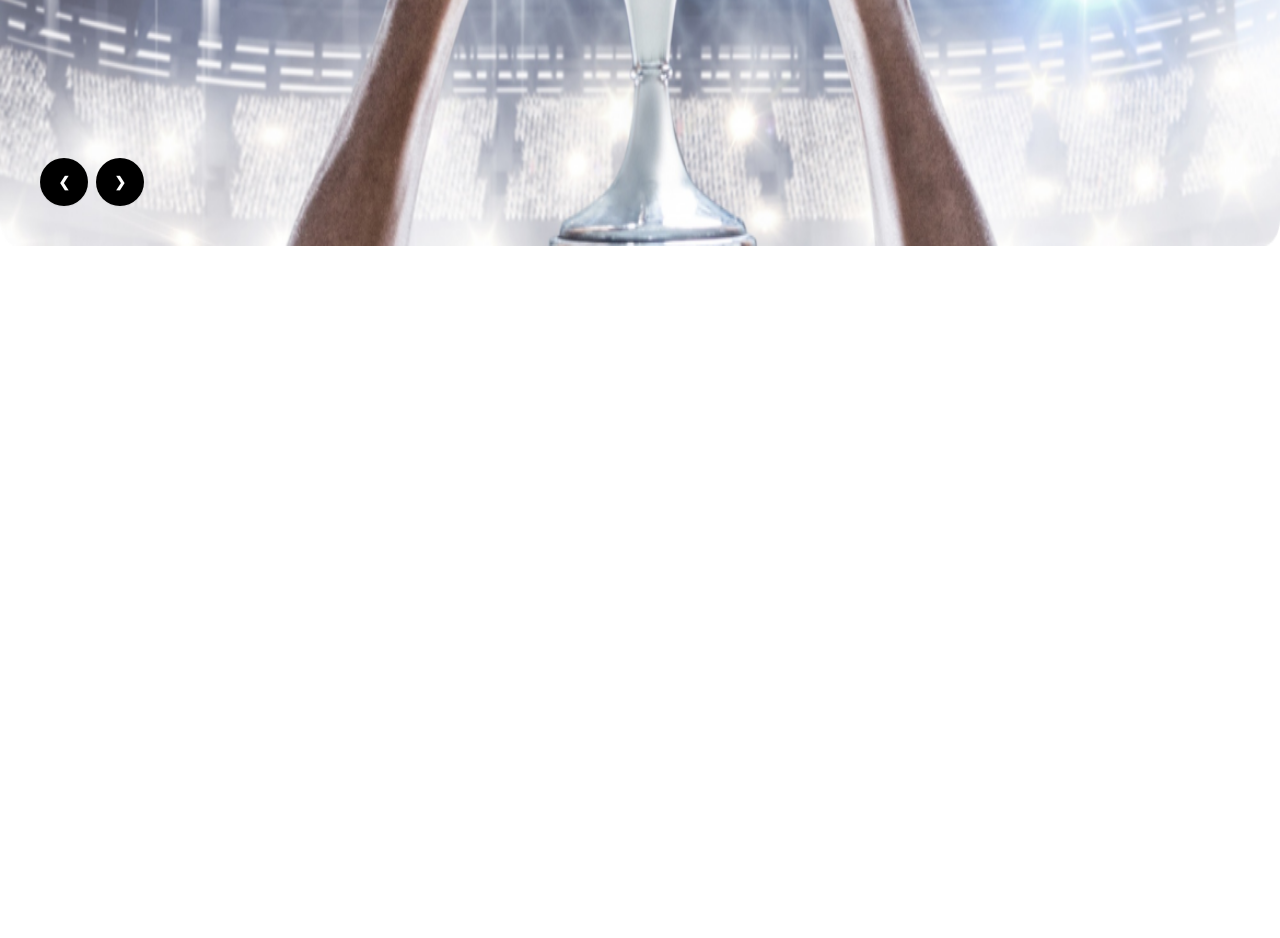
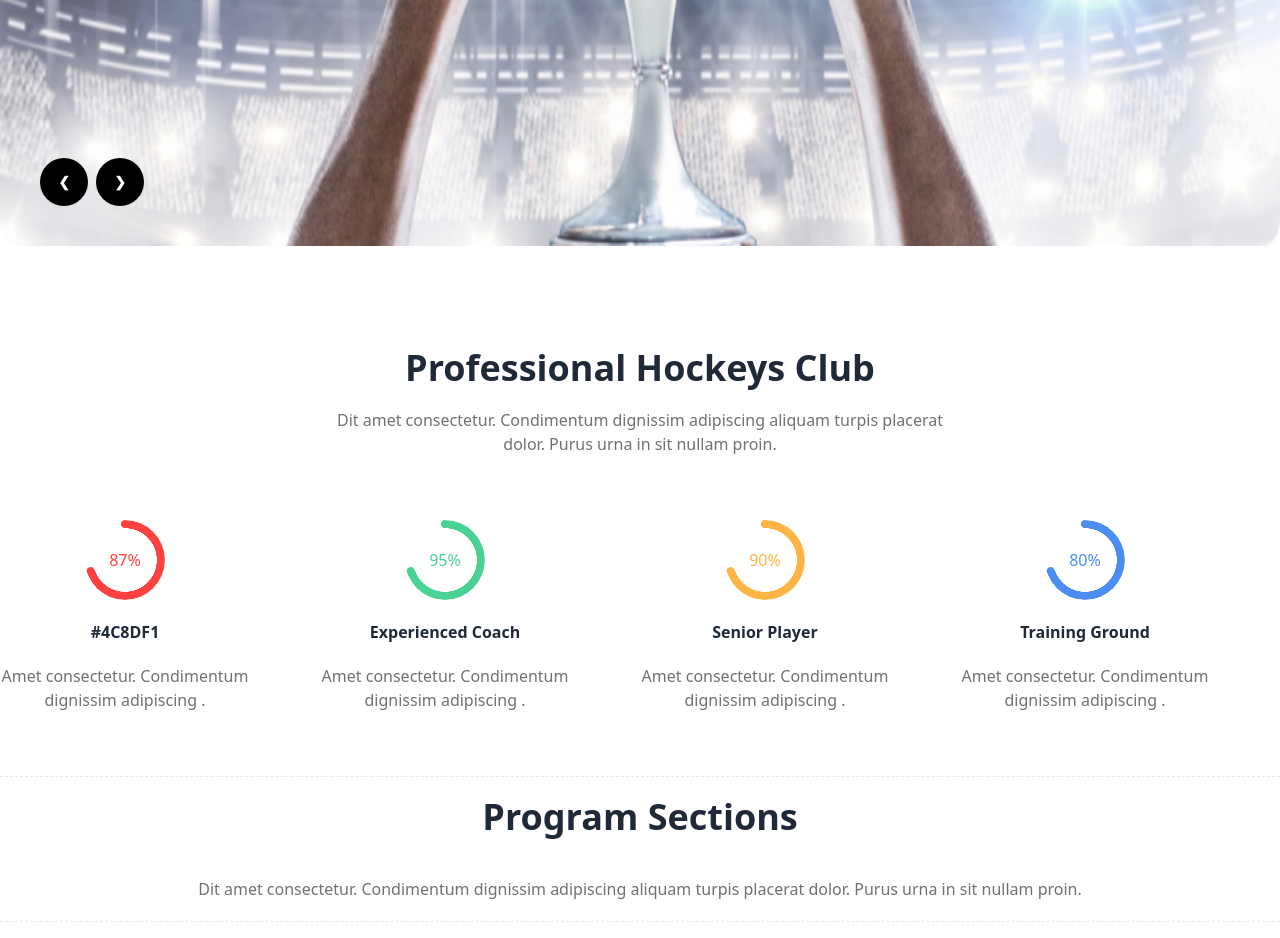
Before and after one commit to shipumaruf/hockey-project, a plain HTML site: page index.html in a window 1280 px wide. Shown: the part 830-1768 px from the top of the page. Before the commit the page ends 1130 px from the top, so only its background shows below. Drawn offline with nearby package versions, Linux system fonts and the light colour scheme; grey boxes are pictures that could not be loaded.

Commit message:
added radial-progress section

```diff
--- a/index.html
+++ b/index.html
@@ -125,7 +125,87 @@
 
     </header>
 
-    <main>
+    <!-- main section start  -->
+
+    <main class="container mx-auto">
+
+        <!-- Professional Hockeys Club  -->
+
+        <section class="relative">
+            <!-- text contain  -->
+           <div class="text-center mt-24 mb-12 lg:w-[607px] mx-auto space-y-5">
+            <h2 class="text-4xl font-bold">Professional Hockeys Club</h2>
+            <p class="text-[#13131899]">Dit amet consectetur. Condimentum dignissim adipiscing aliquam turpis placerat dolor. Purus urna in sit nullam proin. </p>
+           </div>
+
+           <!-- img contain  -->
+        <div class="grid grid-c0ls-1 lg:grid-cols-4 my-16 justify-center">
+
+            <div class="text-center space-y-5 w-[250px]">
+                <div class="radial-progress text-[#FF4240]" style="--value:70;" role="progressbar">87%</div>
+                <div class="space-y-5  w-[250px]">
+                    <h3 class="text-2 font-bold">#4C8DF1</h3>
+                    <p class="text-[#13131899]">Amet consectetur. Condimentum dignissim adipiscing .</p>
+                </div>
+            </div>
+
+            <div class="text-center space-y-5 w-[250px]">
+                <div class="radial-progress text-[#49D293]" style="--value:70;" role="progressbar">95%</div>
+                <div class="space-y-5">
+                    <h3 class="text-2 font-bold">Experienced Coach</h3>
+                    <p class="text-[#13131899]">Amet consectetur. Condimentum dignissim adipiscing .</p>
+                </div>
+            </div>
+
+            <div class="text-center space-y-5 w-[250px]">
+                <div class="radial-progress text-[#FFB546]" style="--value:70;" role="progressbar">90%</div>
+                <div class="space-y-5">
+                    <h3 class="text-2 font-bold">Senior Player</h3>
+                    <p class="text-[#13131899]">Amet consectetur. Condimentum dignissim adipiscing .</p>
+                </div>
+            </div>
+
+            <div class="text-center space-y-5 w-[250px]">
+                <div class="radial-progress text-[#4C8DF1]" style="--value:70;" role="progressbar">80%</div>
+                <div class="space-y-5">
+                    <h3 class="text-2 font-bold">Training Ground</h3>
+                    <p class="text-[#13131899]">Amet consectetur. Condimentum dignissim adipiscing .</p>
+                </div>
+            </div>
+     </div>
+
+
+
+        </section>
+
+        <!-- program section start  -->
+
+        <section class="container mx-auto">
+
+            <!-- text contain  -->
+             <div class="text-center space-y-10 mb-20 border-y border-dashed">
+                <h2 class="text-4xl font-bold mt-5">Program Sections</h2>
+                <p class="text-[#13131899] pb-5">Dit amet consectetur. Condimentum dignissim adipiscing aliquam turpis placerat dolor. Purus urna in sit nullam proin. </p>
+             </div>
+
+             <!-- img contain  -->
+
+             <!-- <div class="lg:ml-16">
+                <div class="lg:flex gap-5 mb-5 space-y-5">
+                    <img src="Images/2.png" alt="">
+                    <img src="Images/3.png" alt="">
+
+                 </div>
+                 <img src="Images/4.png" alt="">
+             </div> -->
+
+             <div>
+
+             </div>
+
+
+
+        </section>
 
 
     </main>
```
